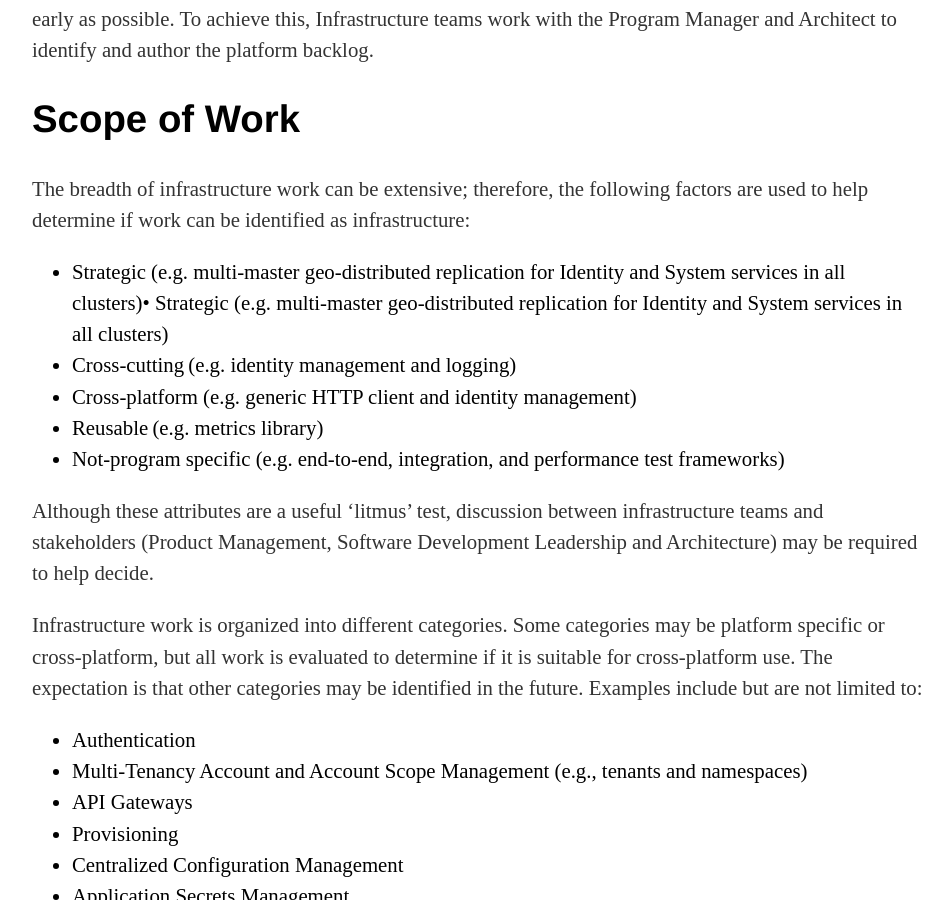
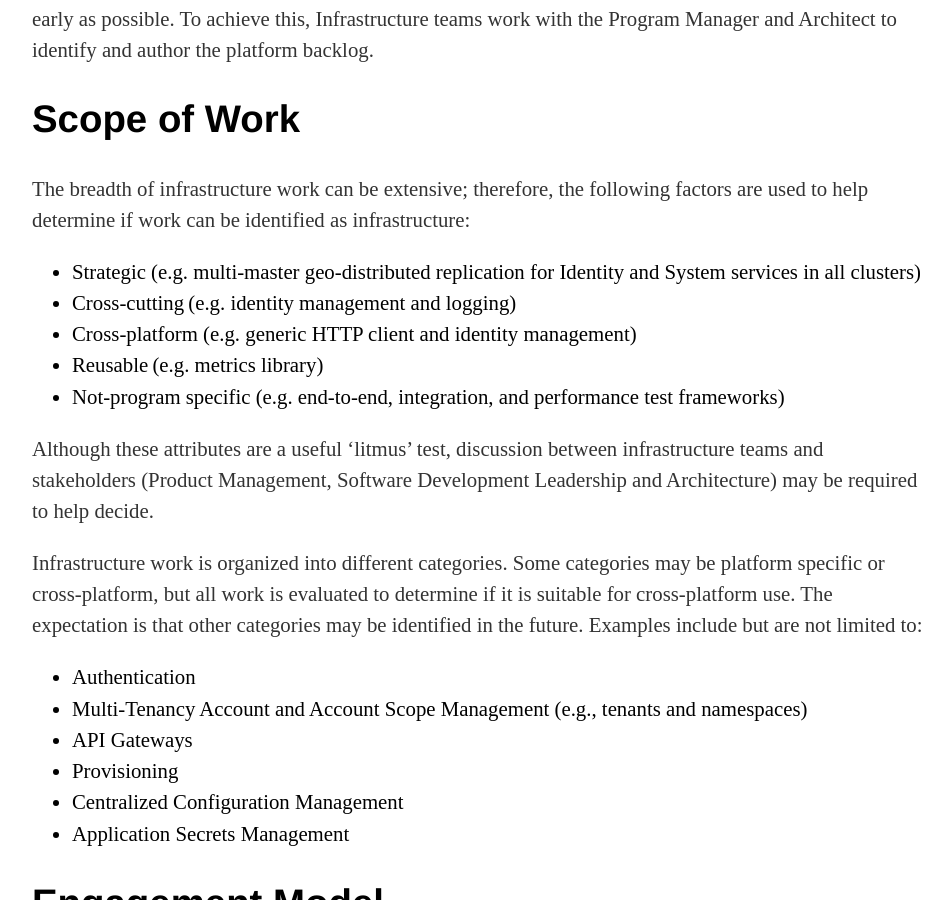
Before and after one commit to OSIEng/osieng.github.io, a Jekyll site: the page built from infrastruct/index.html, in a window 1280 px wide and 900 px high, scrolled down 1997 px. Shown: the whole window, without its empty margins (160-1112 px from the left). Built offline with Jekyll 4.4.1, drawn with Linux system fonts in a browser that asks for light colours.

Commit message:
remove-duplicate-line
Remove duplicate bullet item

```diff
--- a/index.html
+++ b/index.html
@@ -20,7 +20,7 @@ title: OSIsoft Engineering Organization
 <p>As we continue to grow, it is important to maintain our agility. As technology evolves, markets change, and products mature we need to rebalance our priorities, so we are making smart investments. Instead of slowing down, we can expect the rate of change to increase and we need to be ready to respond effectively.</p>
 
 <h2>Standardization and Skill Growth</h2>
-<p>We believe that a certain level of autonomy for software development teams is healthy. However, some standards must be established to ensure that we can communicate effectively across the department, provide transparency in the work we do, and collect data that applies to the department as a whole .  For this reason, we have a shared, agile development process that all teams are expected to align with.  There are also standard onboarding plans in addition to team-specific onboarding activities.</p>
+<p>We believe that a certain level of autonomy for software development teams is healthy. However, some standards must be established to ensure that we can communicate effectively across the department, provide transparency in the work we do, and collect data that applies to the department as a whole.  For this reason, we have a shared, agile development process that all teams are expected to align with.  There are also standard onboarding plans in addition to team-specific onboarding activities.</p>
 <p>When we bring someone into the Engineering department, they join a team and we expect that they will stay on that team for several years. Over that tenure we expect that they will gradually learn new technical and professional skills and increase their contribution to their team and the department as a whole. Standardization in development tools, onboarding and process, along with a focus on people development in the organization, will help ensure that all software developers have opportunities to grow their skills over time.</p>
 
 <h2>Transparency</h2>
--- a/infrastruct/index.html
+++ b/infrastruct/index.html
@@ -33,7 +33,7 @@ title: Infrastructure Teams - OSIsoft Engineering
 <h2>Scope of Work</h2>
 <p>The breadth of infrastructure work can be extensive; therefore, the following factors are used to help determine if work can be identified as infrastructure:</p>
 <ul>
-    <li>Strategic (e.g. multi-master geo-distributed replication for Identity and System services in all clusters)•	Strategic (e.g. multi-master geo-distributed replication for Identity and System services in all clusters)</li>
+    <li>Strategic (e.g. multi-master geo-distributed replication for Identity and System services in all clusters)</li>
     <li>Cross-cutting (e.g. identity management and logging)</li>
     <li>Cross-platform (e.g. generic HTTP client and identity management)</li>
     <li>Reusable (e.g. metrics library)</li>
```
